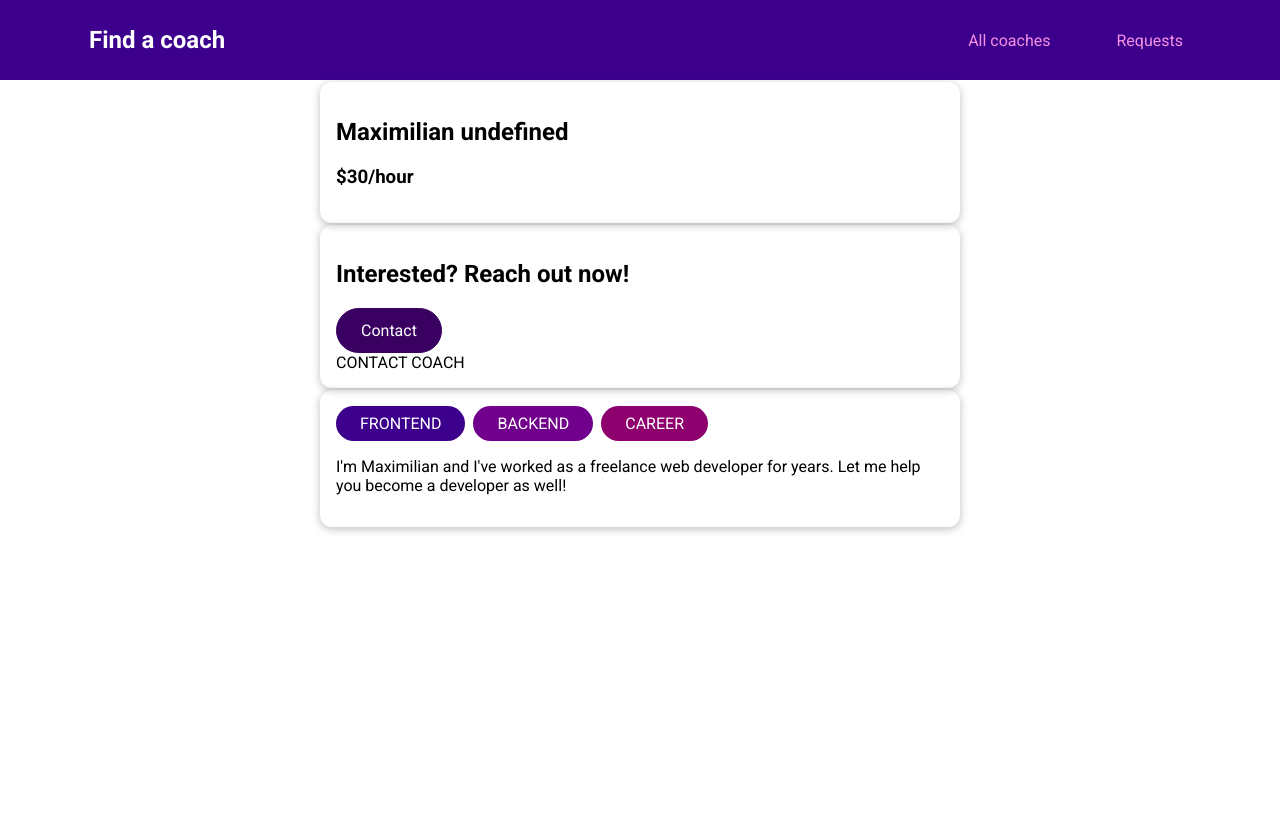
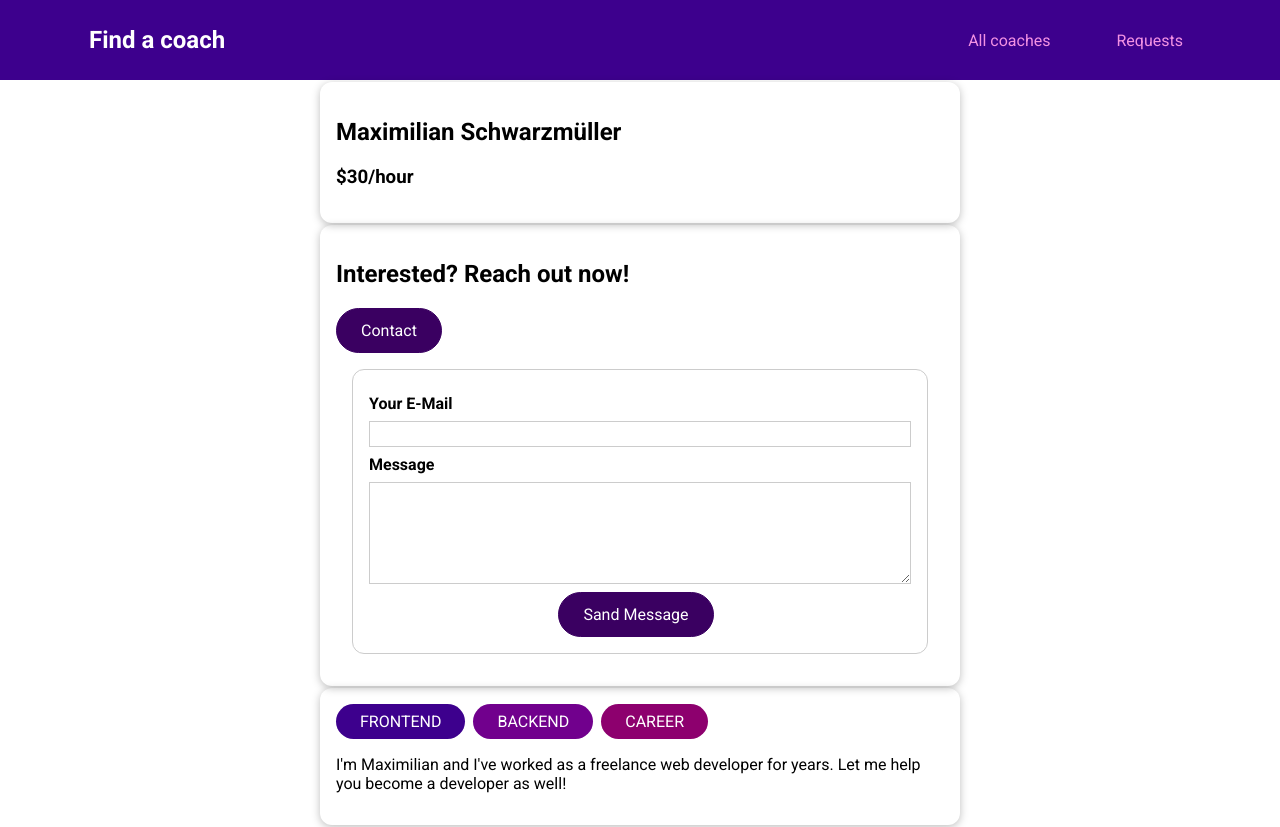
Before and after one commit to Yusufbek-dev/Find-coach, a Vue app: page /coaches/c1/contact in a window 1280 px wide. Before the commit the page ends 800 px from the top, so only its background shows below. Built offline with nearby package versions, Linux system fonts and the light colour scheme.

Commit message:
add send message to coaches form create

```diff
--- /dev/null
+++ b/src/components/requests/RequestItem.vue
@@ -0,0 +1,43 @@
+<template>
+  <li>
+    <div>
+      <a :href="emailLink">{{ email }}</a>
+    </div>
+    <p>{{ message }}</p>
+  </li>
+</template>
+
+<script>
+export default {
+  props:['email','message'],
+  computed: {
+  emailLink() {
+    return 'mailto' + this.email;
+  }
+}
+}
+
+</script>
+
+<style scoped>
+li {
+  margin: 1rem 0;
+  border: 1px solid #ccc;
+  padding: 1rem;
+}
+
+a {
+  color: #3d008d;
+  text-decoration: none;
+  font-weight: bold;
+}
+
+a:hover,
+a:active {
+  color: #8d007a;
+}
+
+p {
+  margin: 0.5rem 0 0 0;
+}
+</style>
--- a/src/pages/coaches/CoachDetail.vue
+++ b/src/pages/coaches/CoachDetail.vue
@@ -37,7 +37,7 @@ export default {
   },
   computed: {
     fullName() {
-      return this.selectedCoach.firstName + ' ' + this.selectedCoach.secondName;
+      return this.selectedCoach.firstName + ' ' + this.selectedCoach.lastName;
     },
     areas() {
       return this.selectedCoach.areas
@@ -49,7 +49,7 @@ export default {
       return this.selectedCoach.description
     },
     contactLink() {
-      return this.$store.path + '/' + this.id + '/contact'
+      return '/coaches' + '/' + this.id + '/contact'
     }
   },
   created() {
--- a/src/pages/requests/ContactCoach.vue
+++ b/src/pages/requests/ContactCoach.vue
@@ -1,3 +1,93 @@
 <template>
-  CONTACT COACH
+  <form @submit.prevent="submitForm">
+    <div class="form-control">
+      <label for="email">Your E-Mail</label>
+      <input type="email" id="email" v-model="email" />
+    </div>
+    <div class="form-control">
+      <label for="message">Message</label>
+      <textarea rows="5" id="message" v-model="message"></textarea>
+    </div>
+    <p class="errors" v-if="!formIsValid">
+      Please enter a valid email and non-empty message.
+    </p>
+    <div class="actions">
+      <base-button>Sand Message</base-button>
+    </div>
+  </form>
 </template>
+
+<script>
+export default {
+  data() {
+    return {
+      email: '',
+      message: '',
+      formIsValid: true,
+    };
+  },
+  methods: {
+    submitForm() {
+      this.formIsValid = true;
+      if (
+        this.email === '' ||
+        !this.email.includes('@') ||
+        this.message === ''
+      ) {
+        this.formIsValid = false;
+        return;
+      }
+      this.$store.dispatch('requests/contactCoach', {
+        email: this.email,
+        message: this.message,
+        coachId: this.$route.params.id,
+      });
+      this.$router.replace('/coaches');
+    },
+  },
+};
+</script>
+
+<style scoped>
+form {
+  margin: 1rem;
+  border: 1px solid #ccc;
+  border-radius: 12px;
+  padding: 1rem;
+}
+
+.form-control {
+  margin: 0.5rem 0;
+}
+
+label {
+  font-weight: bold;
+  margin-bottom: 0.5rem;
+  display: block;
+}
+
+input,
+textarea {
+  display: block;
+  width: 100%;
+  font: inherit;
+  border: 1px solid #ccc;
+  padding: 0.15rem;
+}
+
+input:focus,
+textarea:focus {
+  border-color: #3d008d;
+  background-color: #faf6ff;
+  outline: none;
+}
+
+.errors {
+  font-weight: bold;
+  color: red;
+}
+
+.actions {
+  text-align: center;
+}
+</style>
--- a/src/pages/requests/ContactsReceived.vue
+++ b/src/pages/requests/ContactsReceived.vue
@@ -1,3 +1,52 @@
 <template>
-  REQUEST
+  <section>
+    <base-card>
+      <header>
+        <h2>Requests received</h2>
+      </header>
+      <ul v-if="hasRequests">
+        <request-item
+          v-for="req in receivedRequests"
+          :key="req.id"
+          :email="req.userEmail"
+          :message="req.message"
+        ></request-item>
+      </ul>
+      <h3 v-else>You have't receive any requests yet!</h3>
+    </base-card>
+  </section>
 </template>
+
+<script>
+import RequestItem from '../../components/requests/RequestItem.vue'
+export default {
+  components: {
+    RequestItem,
+  },
+  computed: {
+    receivedRequests() {
+      return this.$store.getters['requests/requests'];
+    },
+    hasRequests() {
+      return this.$store.getters['requests/hasRequests'];
+    },
+  },
+};
+</script>
+
+<style scoped>
+header {
+  text-align: center;
+}
+
+ul {
+  list-style: none;
+  margin: 2rem auto;
+  padding: 0;
+  max-width: 30rem;
+}
+
+h3 {
+  text-align: center;
+}
+</style>
--- a/src/store/index.js
+++ b/src/store/index.js
@@ -1,10 +1,12 @@
 import {createStore} from 'vuex';
 
 import coachesModule from './modules/coaches/index.js'
+import requestsModule from './modules/requests/index.js'
 
 const store = createStore({
   modules: {
-    coaches:coachesModule
+    coaches:coachesModule,
+    requests:requestsModule
   },
   state() {
     return {
--- a/src/store/modules/coaches/actions.js
+++ b/src/store/modules/coaches/actions.js
@@ -1,13 +1,27 @@
 export default {
-  registerCoach(context, data) {
+  async registerCoach(context, data) {
+    const userId = context.rootGetters.userId
     const coachData = {
-      id: context.rootGetters.userId,
       firstName:data.first,
       lastName:data.last,
       description:data.desc,
       hourlyRate:data.rate,
       areas:data.areas
     }
-    context.commit('registerCoach', coachData)
+
+    const response = await fetch(`https://vue-coach-project-3847e-default-rtdb.firebaseio.com/${userId}.json`, {
+      method:'PUT',
+      body:JSON.stringify(coachData)
+    });
+    // const responseData = await response.json();
+
+    if(response.ok) {
+      // error ...
+    }
+
+    context.commit('registerCoach', {
+      ...coachData,
+      id:userId
+    })
   }
 };
--- a/src/store/modules/coaches/mutations.js
+++ b/src/store/modules/coaches/mutations.js
@@ -1,5 +1,8 @@
 export default {
   registerCoach(state, payload) {
     state.coaches.push(payload);
+  },
+  setCoach(state, payload) {
+    state.coaches = payload;
   }
 };
--- /dev/null
+++ b/src/store/modules/requests/actions.js
@@ -0,0 +1,11 @@
+export default {
+  contactCoach(context, payload) {
+    const newRequest = {
+      id: new Date().toISOString(),
+      coachId:payload.coachId,
+      userEmail:payload.email,
+      message:payload.message
+    }
+    context.commit('addRequest', newRequest)
+  }
+}
--- /dev/null
+++ b/src/store/modules/requests/getters.js
@@ -0,0 +1,10 @@
+export default{
+  requests(state, _, _2, rootGetters) {
+    const coachId = rootGetters.userId;
+    console.log(state.requests);
+    return state.requests.filter(req => req.coachId === coachId);
+  },
+  hasRequests(_, getters) {
+    return getters.requests && getters.requests.length > 0;
+  }
+}
--- /dev/null
+++ b/src/store/modules/requests/index.js
@@ -0,0 +1,15 @@
+import mutations from './mutation.js';
+import actions from './actions.js'
+import getters from './getters.js'
+
+export default{
+  namespaced:true,
+  state() {
+    return {
+      requests:[]
+    }
+  },
+  mutations,
+  actions,
+  getters
+}
--- /dev/null
+++ b/src/store/modules/requests/mutation.js
@@ -0,0 +1,5 @@
+export default {
+  addRequest(state, payload) {
+    state.requests.push(payload)
+  }
+}
```
